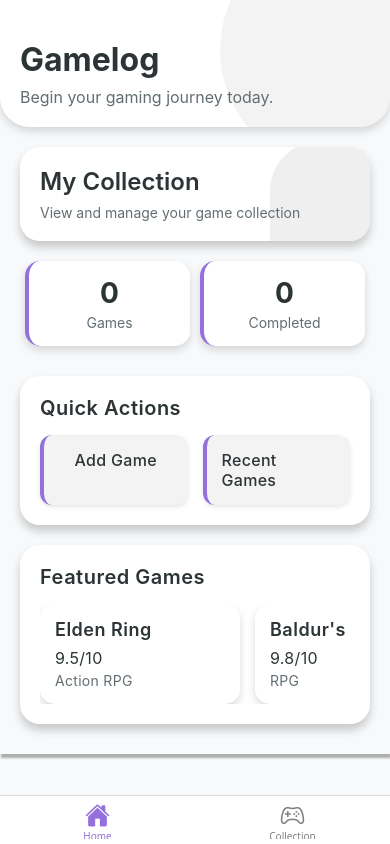
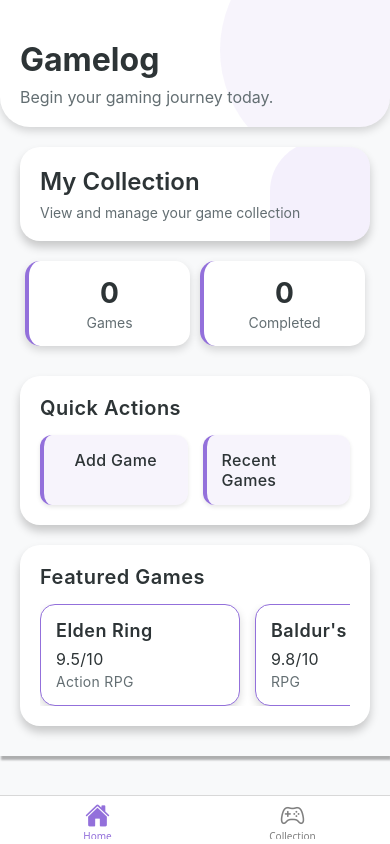
Before and after one commit to brendanddev/GameLog, a React Native app in the folder frontend/: screen /Home in a window 390 px wide. Built offline with nearby package versions, Linux system fonts and the light colour scheme.

Commit message:
Refactor Files

```diff
--- a/frontend/components/CollectionScreen.js
+++ b/frontend/components/CollectionScreen.js
@@ -341,9 +341,9 @@ const CollectionScreen = () => {
                     <Text style={collectionStyles.inputLabel}>Status</Text>
                     <View style={collectionStyles.statusContainer}>
                         {/* Creates the status buttons for the user to select from */}
-                        {['Not Started', 'In Progress', 'Completed'].map((status) => (
+                        {['Not Started', 'In Progress', 'Completed'].map((status, index) => (
                             <TouchableOpacity
-                                key={status}
+                                key={index}
                                 style={[
                                     collectionStyles.statusButton,
                                     newGame.status === status && collectionStyles.statusButtonActive
@@ -433,9 +433,9 @@ const CollectionScreen = () => {
 
                     <Text style={collectionStyles.inputLabel}>Status</Text>
                     <View style={collectionStyles.statusContainer}>
-                        {['Not Started', 'In Progress', 'Completed'].map((status) => (
+                        {['Not Started', 'In Progress', 'Completed'].map((status, index) => (
                             <TouchableOpacity
-                                key={status}
+                                key={index}
                                 style={[
                                     collectionStyles.statusButton,
                                     currentGame?.status === status && collectionStyles.statusButtonActive
--- a/frontend/styles/homeStyles.js
+++ b/frontend/styles/homeStyles.js
@@ -1,4 +1,3 @@
-
 /**
  * @file homeStyles.js
  * @author Brendan Dileo - April 2025
@@ -25,7 +24,6 @@ export const styles = StyleSheet.create({
     // Makes the home screen scrollable
     scrollableContent: {
         flex: 1,
-
     },
 
     // Header for the home screen
@@ -61,7 +59,7 @@ export const styles = StyleSheet.create({
         width: 200,
         height: 200,
         borderRadius: 100,
-        backgroundColor: 'rgba(100, 100, 100, 0.08)',
+        backgroundColor: 'rgba(147, 112, 219, 0.08)',
         transform: [{ scale: 1.2 }],
     },
 
@@ -123,7 +121,7 @@ export const styles = StyleSheet.create({
         right: 0,
         width: 100,
         height: 100,
-        backgroundColor: 'rgba(100, 100, 100, 0.1)',
+        backgroundColor: 'rgba(147, 112, 219, 0.1)',
         borderTopLeftRadius: 50,
     },
 
@@ -236,7 +234,7 @@ export const styles = StyleSheet.create({
         padding: 15,
         borderRadius: 12,
         alignItems: 'center',
-        backgroundColor: 'rgba(100, 100, 100, 0.08)',
+        backgroundColor: 'rgba(147, 112, 219, 0.08)',
         shadowColor: '#000',
         shadowOffset: {
             width: 0,
@@ -280,6 +278,8 @@ export const styles = StyleSheet.create({
         padding: 15,
         marginRight: 15,
         width: 200,
+        borderColor: '#9370db',
+        borderWidth: 0.5,
         shadowColor: '#000',
         shadowOffset: {
             width: 0,
```
